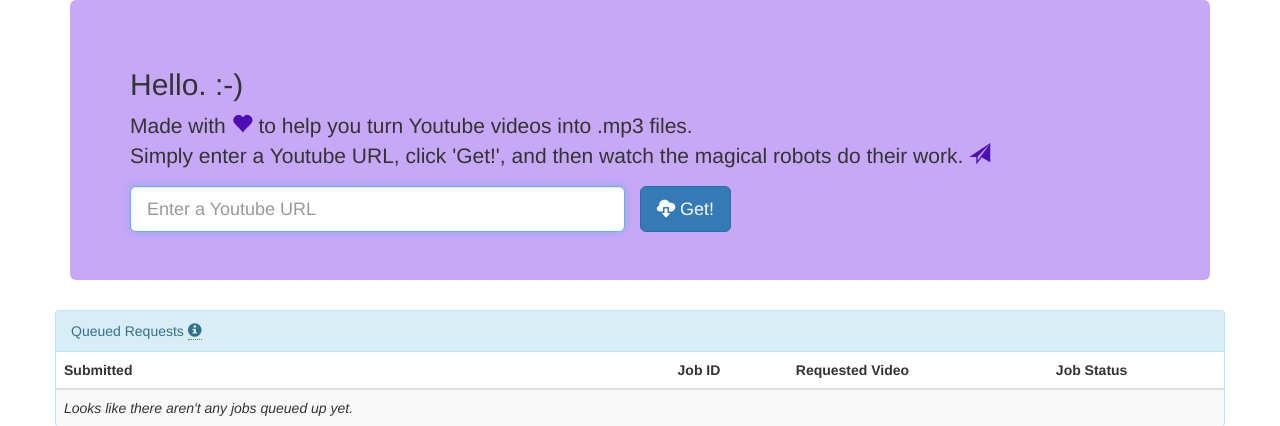
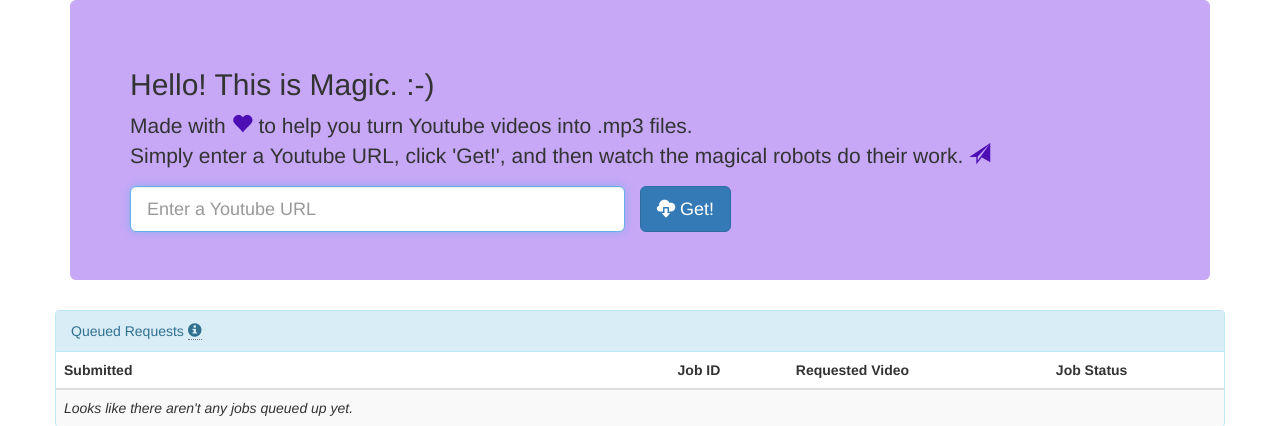
Before and after one commit to eallrich/avdl-magic, a Flask app: page / in a window 1280 px wide. Shown: the top 426 px of the page. Run offline with Flask 2, Linux system fonts and the light colour scheme; data that the repository does not hold is empty; some libraries are stand-ins or nearby versions.

Commit message:
Start magic branding

```diff
--- a/templates/base.html
+++ b/templates/base.html
@@ -1,7 +1,7 @@
 <!DOCTYPE html>
 <html ng-app="ytdlApp">
   <head>
-    <title>{% block title %}Youtube Downloader{% endblock %}</title>
+    <title>{% block title %}Magic Downloader{% endblock %}</title>
     <meta charset="utf-8">
     <!-- stylesheets -->
     <link rel="stylesheet" href="static/bootstrap/css/bootstrap.min.css">
--- a/templates/index.html
+++ b/templates/index.html
@@ -3,7 +3,7 @@
 {% block content %}
   <div class="container">
     <div class="jumbotron" style="background-color: rgb(199, 168, 247);">
-      <h2>Hello. :-)</h2>
+      <h2>Hello! This is Magic. :-)</h2>
       <p>Made with <span class="glyphicon glyphicon-heart" style="color: rgb(77, 14, 179);"></span> to help you turn Youtube videos into .mp3 files.<br />Simply enter a Youtube URL, click 'Get!', and then watch the magical robots do their work. <span class="glyphicon glyphicon-send" style="color: rgb(77, 14, 179);"></span></p>
       <div class="row" ng-show="alerts.length">
         <div class="col-md-6">
```
